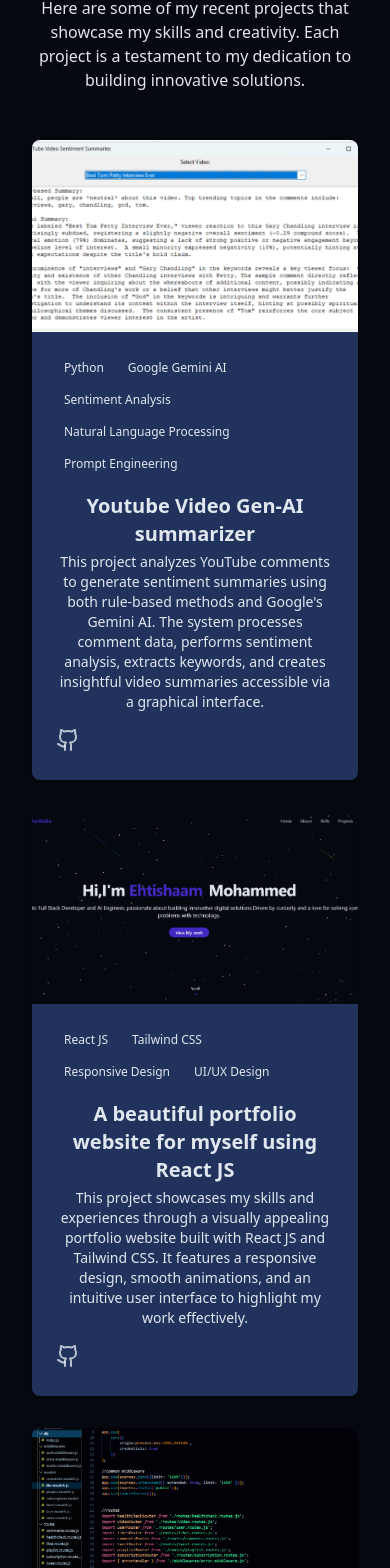
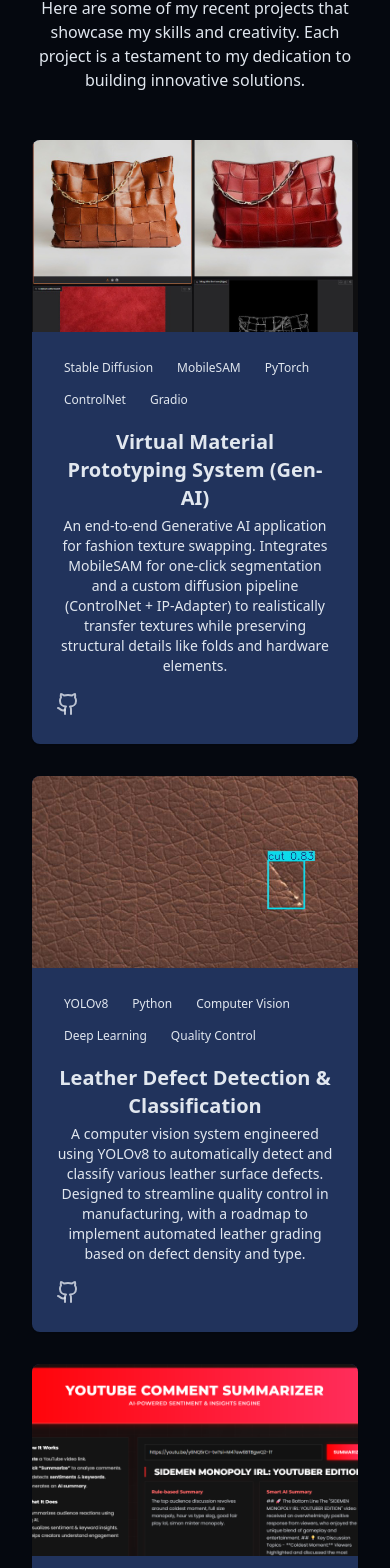
Before and after one commit to ehtisham2005/Portfolio-self, a React (Vite) app: page / in a window 390 px wide. Shown: the part 4934-6502 px from the top of the page. Built offline with nearby package versions, Linux system fonts and the light colour scheme.

Commit message:
Update project details in ProjectsSection component

```diff
--- a/src/components/ProjectsSection.jsx
+++ b/src/components/ProjectsSection.jsx
@@ -1,33 +1,42 @@
-import { ExternalLink, Github,ArrowRight } from "lucide-react"
+import { ExternalLink, Github, ArrowRight } from "lucide-react"
 
-const projects =[
+const projects = [
     {
-        id:1,
-        title:"Youtube Video Gen-AI summarizer",
-        description:"This project analyzes YouTube comments to generate sentiment summaries using both rule-based methods and Google's Gemini AI. The system processes comment data, performs sentiment analysis, extracts keywords, and creates insightful video summaries accessible via a graphical interface.",
-        image:"/projects/genAI.png",
-        tags:["Python","Google Gemini AI","Sentiment Analysis","Natural Language Processing","Prompt Engineering"],
-        github:"https://github.com/ehtisham2005/youtube-video-performance-summarizer.git"
+        id: 1,
+        title: "Virtual Material Prototyping System (Gen-AI)",
+        description: "An end-to-end Generative AI application for fashion texture swapping. Integrates MobileSAM for one-click segmentation and a custom diffusion pipeline (ControlNet + IP-Adapter) to realistically transfer textures while preserving structural details like folds and hardware elements.",
+        image: "/projects/texture_transfer.png",
+        tags: ["Stable Diffusion", "MobileSAM", "PyTorch", "ControlNet", "Gradio"],
+        github: "https://github.com/ehtisham2005"
     },
     {
-        id:2,
-        title:"A beautiful portfolio website for myself using React JS",
-        description:"This project showcases my skills and experiences through a visually appealing portfolio website built with React JS and Tailwind CSS. It features a responsive design, smooth animations, and an intuitive user interface to highlight my work effectively.",
-        image:"/projects/webProject.png",
-        tags:["React JS","Tailwind CSS","Responsive Design","UI/UX Design"],
-        github:"#hero"
+        id: 2,
+        title: "Leather Defect Detection & Classification",
+        description: "A computer vision system engineered using YOLOv8 to automatically detect and classify various leather surface defects. Designed to streamline quality control in manufacturing, with a roadmap to implement automated leather grading based on defect density and type.",
+        image: "/projects/defect_detect.png",
+        tags: ["YOLOv8", "Python", "Computer Vision", "Deep Learning", "Quality Control"],
+        github: "https://github.com/ehtisham2005"
+    },
+
+    {
+        id: 3,
+        title: "YouTube Video Gen-AI Summarizer",
+        description: "This project analyzes YouTube comments to generate sentiment summaries using both rule-based methods and Google's Gemini AI. The system processes comment data, performs sentiment analysis, and creates insightful video summaries via a dashboard.",
+        image: "/projects/ytsum.png",
+        tags: ["Python", "Google Gemini AI", "NLP", "Prompt Engineering", "Chart.js"],
+        github: "https://github.com/ehtisham2005/youtube-video-performance-summarizer.git"
     },
     {
-        id:3,
-        title:"A backend clone of YouTube",
-        description:"This project implements a complete backend solution for a YouTube clone, utilizing Node JS, Express JS, and MongoDB. It includes user authentication, video uploads, comment management, and a RESTful API to support frontend interactions.",
-        image:"/projects/backend.png",
-        tags:["Node JS","Express JS","MongoDB","RESTful API","Authentication"],
-        github:"https://github.com/ehtisham2005/indieTube-backend-structure.git"
+        id: 4,
+        title: "A Backend Clone of YouTube",
+        description: "A complete RESTful backend solution for a video platform, utilizing Node.js, Express.js, and MongoDB. It implements complex schema relationships for user authentication, video uploads, and nested comment management.",
+        image: "/projects/backend.png",
+        tags: ["Node.js", "Express.js", "MongoDB", "RESTful API", "Authentication"],
+        github: "https://github.com/ehtisham2005/indieTube-backend-structure.git"
     }
 ]
 
-export const ProjectsSection=()=>{
+export const ProjectsSection = () => {
     return (
         <section id="projects" className="py-24 px-4 relative">
             <div className="container mx-auto max-w-5xl">
@@ -36,30 +45,30 @@
                     Here are some of my recent projects that showcase my skills and creativity. Each project is a testament to my dedication to building innovative solutions.
                 </p>
 
-                <div className="grid grid-cols-1 md:grid-cols-2 lg:grid-cols-3 gap-8">
-                    {projects.map((project,key) => (
-                        <div key={key} className="group bg-card rounded-lg overflow-hidden shadow-xs card hover">
-                            <div className="h-48 overflow-hidden">
-                                <img src={project.image} alt={project.title} className="w-full h-full object-cover transition-transform duration-500 group-hover:scale-110"/>
+                <div className="grid grid-cols-1 md:grid-cols-2 lg:grid-cols-2 gap-8">
+                    {projects.map((project, key) => (
+                        <div key={key} className="group bg-card rounded-lg overflow-hidden shadow-xs card hover flex flex-col">
+                            <div className="h-48 overflow-hidden shrink-0">
+                                <img src={project.image} alt={project.title} className="w-full h-full object-cover transition-transform duration-500 group-hover:scale-110" />
                             </div>
-                            <div className="p-6">
+                            <div className="p-6 flex flex-col flex-grow">
                                 <div className="flex flex-wrap gap-2 mb-4">
                                     {project.tags.map((tag, index) => (
-                                        <span className="px-2 py-1 text-xs font-medium rounded-full bg-secondary text-secondary-foreground" >
+                                        <span key={index} className="px-2 py-1 text-xs font-medium rounded-full bg-secondary text-secondary-foreground" >
                                             {tag}
                                         </span>
                                     ))}
                                 </div>
 
-                            <h3 className="text-xl font-semibold mb-1">{project.title}</h3>
-                            <p className="text-muted-foreground text-sm mb-4">{project.description}</p>
-                            <div className="flex justify-between items-center">
-                                <div className="flex space-x-3 mb-1">
-                                    <a href={project.github} className="text-foreground/80 hover:text-primary transition-colors duration-300" target="_blank">
-                                        <Github/>
-                                    </a>
+                                <h3 className="text-xl font-semibold mb-1">{project.title}</h3>
+                                <p className="text-muted-foreground text-sm mb-4 flex-grow">{project.description}</p>
+                                <div className="flex justify-between items-center mt-auto">
+                                    <div className="flex space-x-3 mb-1">
+                                        <a href={project.github} className="text-foreground/80 hover:text-primary transition-colors duration-300" target="_blank" rel="noopener noreferrer">
+                                            <Github />
+                                        </a>
+                                    </div>
                                 </div>
-                            </div>
                             </div>
                         </div>
                     ))}
```
